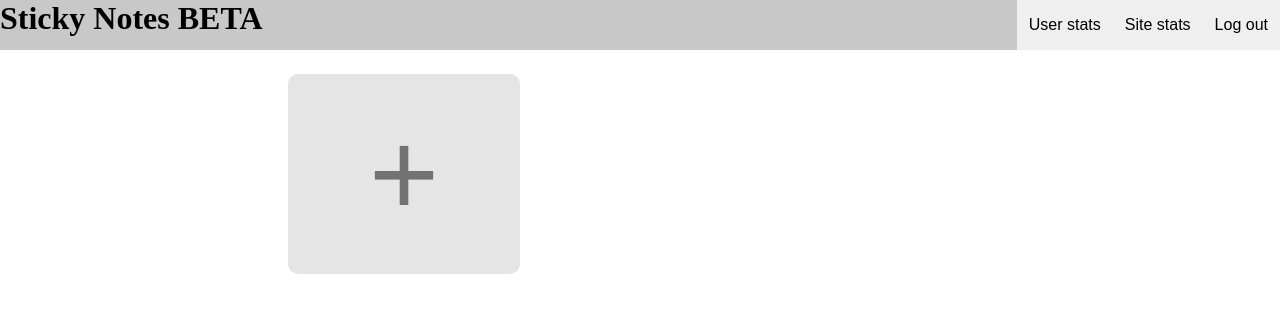
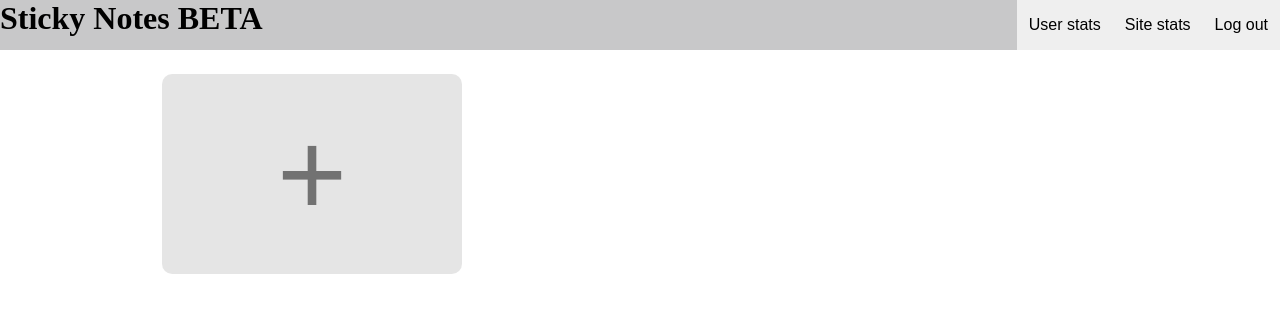
Before and after one commit to username-taken-512/sticky-notes, a website: page public/index.html in a window 1280 px wide. Drawn offline with nearby package versions, Linux system fonts and the light colour scheme; no server answers; sample sign-in values are in the browser's storage.

Commit message:
- Increased note width

```diff
--- a/public/styles/style.css
+++ b/public/styles/style.css
@@ -17,11 +17,11 @@ body {
 #app {
   display: grid;
   justify-content: center;
-  grid-template-columns: repeat(auto-fill, 232px);
+  grid-template-columns: repeat(auto-fill, 316px);
   column-gap: 4px;
   row-gap: 24px;
   padding: 24px;
-  max-width: 800px;
+  max-width: 1050px;
   min-width: 400px;
   margin: 0 auto;
 }
@@ -34,6 +34,7 @@ body {
 
 .note {
   height: 200px;
+  width: 300px;
   box-sizing: border-box;
   padding: 16px;
   border: 4 solid #e2e8f0;
@@ -46,6 +47,7 @@ body {
 
 .add-note {
   height: 200px;
+  width: 300px;
   border: none;
   outline: none;
   background: rgba(0, 0, 0, 0.1);
```
